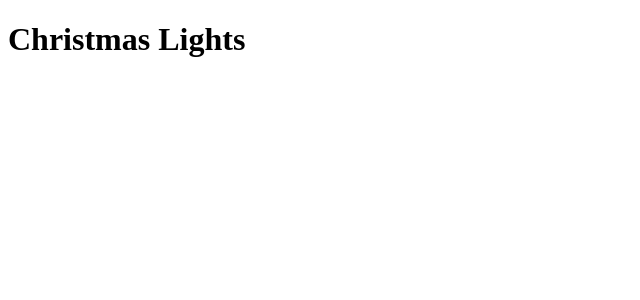
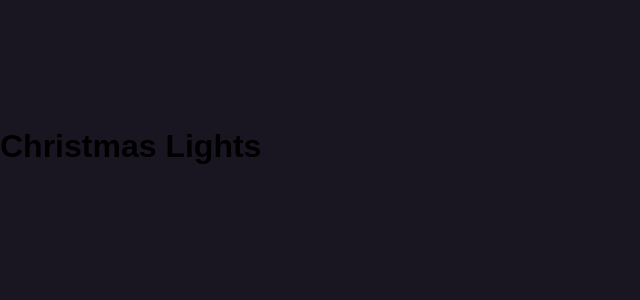
Before and after one commit to erikalbuquerque/christmas_lights, a React (Create React App) app: page / in a window 1280 px wide. Shown: the top 300 px of the page, without its empty margins (0-640 px from the left). Built offline with nearby package versions, Linux system fonts and the light colour scheme.

Commit message:
add globalStyles and components -> Light

```diff
--- a/package.json
+++ b/package.json
@@ -8,7 +8,8 @@
     "@testing-library/user-event": "^7.2.1",
     "react": "^16.13.1",
     "react-dom": "^16.13.1",
-    "react-scripts": "3.4.1"
+    "react-scripts": "3.4.1",
+    "styled-components": "^5.1.1"
   },
   "scripts": {
     "start": "react-scripts start",
--- a/src/App.js
+++ b/src/App.js
@@ -1,6 +1,15 @@
 import React from "react";
-function App() {
-  return <h1>Christmas Lights</h1>;
-}
+import GlobalStyle from "./styles/globalStyles";
+import Light from "./components/Light";
+
+const App = () => {
+  return (
+    <>
+      <GlobalStyle />
+      <Light />
+      <h1>Christmas Lights</h1>
+    </>
+  );
+};
 
 export default App;
--- /dev/null
+++ b/src/components/Light/index.js
@@ -0,0 +1,7 @@
+import React from "react";
+import { Content } from "./styles";
+const Light = () => {
+  return <Content></Content>;
+};
+
+export default Light;
--- /dev/null
+++ b/src/components/Light/styles.js
@@ -0,0 +1,11 @@
+import styled from "styled-components";
+
+export const Content = styled.div`
+  background-color: rgb(25, 22, 34);
+  height: 64px;
+  width: 64px;
+  padding: 32px;
+  margin: 32px;
+  border-radius: 40px 0px;
+  transform: rotate(-45deg);
+`;
--- /dev/null
+++ b/src/styles/globalStyles.js
@@ -0,0 +1,16 @@
+import { createGlobalStyle } from "styled-components";
+
+const GlobalStyle = createGlobalStyle`
+    * {
+        margin: 0;
+        padding: 0;
+        box-sizing: border-box;
+    }
+
+    body {
+        background-color: rgb(25, 22, 34);
+        font-family: sans-serif;
+    }
+`;
+
+export default GlobalStyle;
```
Also changed, not shown: 1 other file (tests, documents, lock files or other folders).
